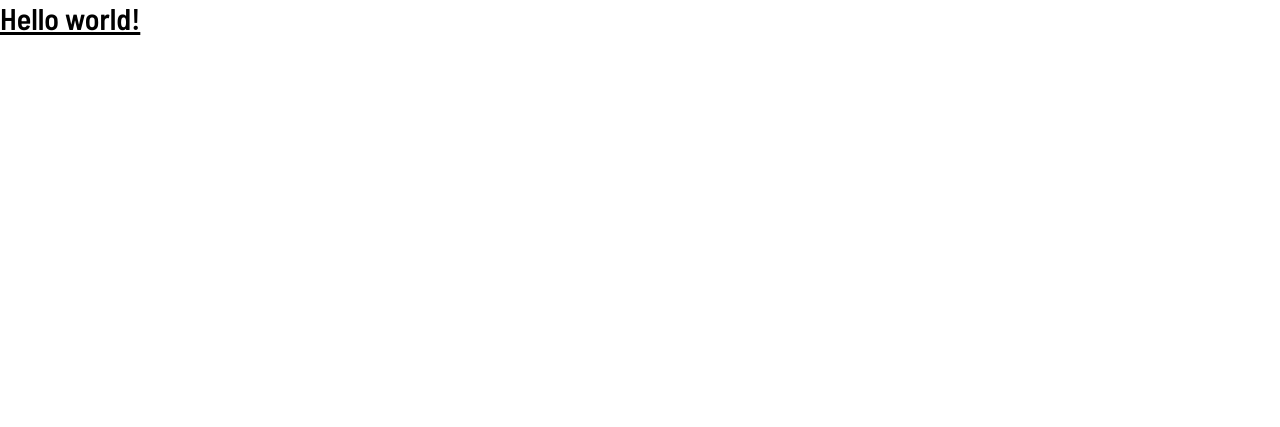
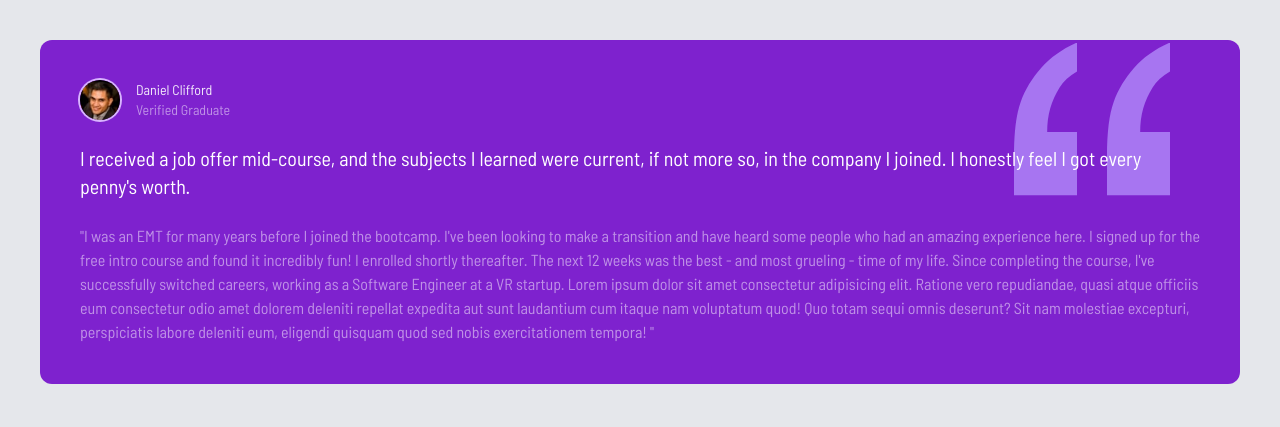
Before and after one commit to patrykpilek/tailwind-css-from-scratch, a website: page src/testimonial/index.html in a window 1280 px wide. Drawn offline with Linux system fonts and the light colour scheme.

Commit message:
First box

```diff
--- a/src/testimonial/index.html
+++ b/src/testimonial/index.html
@@ -11,9 +11,36 @@
     <link rel="stylesheet" href="css/style.css"/>
     <title>Testimonial Grid</title>
 </head>
-<body>
-    <h1 class="text-3xl font-bold underline">
-        Hello world!
-    </h1>
+<body class="bg-gray-200">
+    <!-- Global Container -->
+    <div class="container mx-auto max-w-7xl p-2 md:p-10">
+        <!-- Grid Container -->
+        <div class="text-white">
+            <!-- Box 1 -->
+            <div class="relative p-10 rounded-xl bg-purple-700">
+                <!-- Quotes Image -->
+                <img src="images/bg-pattern-quotation.svg" alt="" class="absolute top-3 right-10 scale-125 md:top-7 md:right-24 md:scale-150"/>
+                <!-- Box Header -->
+                <div class="flex z-10 space-x-4">
+                    <img src="images/image-daniel.jpg" alt="" class="w-10 h-10 rounded-full ring-2 ring-purple-300"/>
+                    <div class="text-sm">
+                        <h4 class="opacity-90">Daniel Clifford</h4>
+                        <p class="opacity-50">Verified Graduate</p>
+                    </div>
+                </div>
+
+                <!-- Large Text -->
+                <p class="relative z-10 mt-6 text-xl">
+                    I received a job offer mid-course, and the subjects I learned were current, if not more so, in the company I joined. I honestly feel I got every penny's worth.
+                </p>
+
+                <!-- Small Text -->
+                <p class="mt-6 opacity-50 line-clamp-6">
+                    "I was an EMT for many years before I joined the bootcamp. I've been looking to make a transition and have heard some people who had an amazing experience here. I signed up for the free intro course and found it incredibly fun! I enrolled shortly thereafter. The next 12 weeks was the best - and most grueling - time of my life. Since completing the course, I've successfully switched careers, working as a Software Engineer at a VR startup. Lorem ipsum dolor sit amet consectetur adipisicing elit. Ratione vero repudiandae, quasi atque officiis eum consectetur odio amet dolorem deleniti repellat expedita aut sunt laudantium cum itaque nam voluptatum quod! Quo totam sequi omnis deserunt? Sit nam molestiae excepturi, perspiciatis labore deleniti eum, eligendi quisquam quod sed nobis exercitationem tempora! "
+                </p>
+            </div>
+
+        </div>
+    </div>
 </body>
 </html>
```
Also changed, not shown: src/testimonial/css/style.css.
